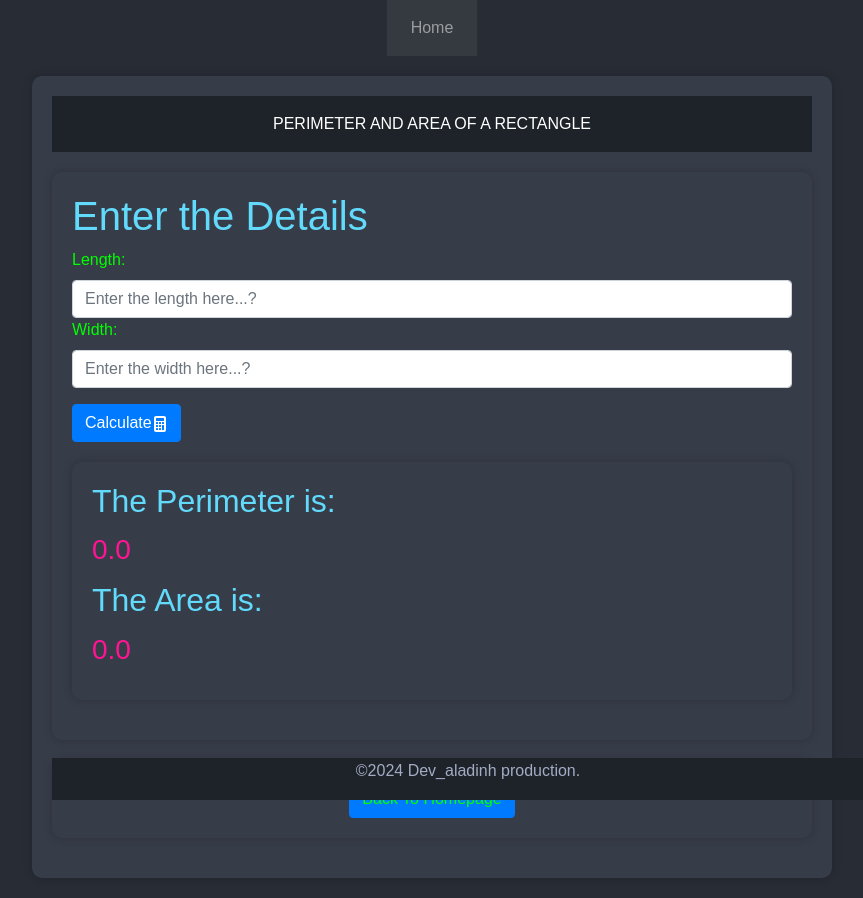
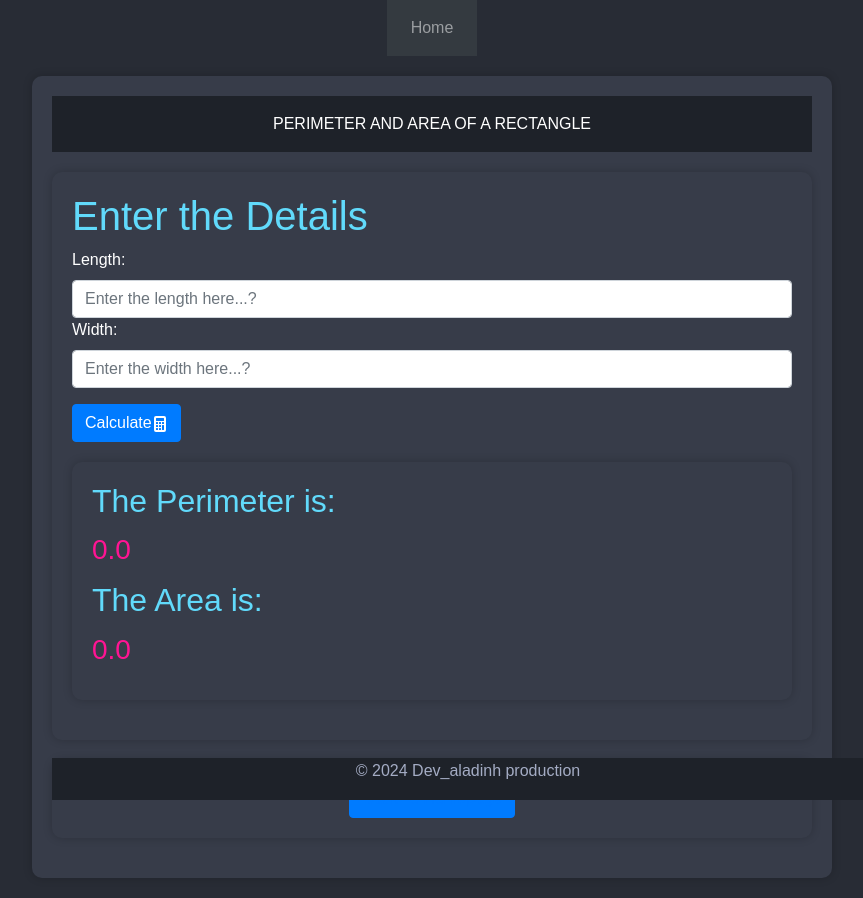
Before and after one commit to harizonelopez/web_calculator, a Flask app: page /rectangle in a window 1280 px wide. Shown: the whole page, without its empty margins (208-1071 px from the left). Run offline with Flask 3, Linux system fonts and the light colour scheme; some libraries are stand-ins or nearby versions.

Commit message:
Update rectangle.html

```diff
--- a/templates/rectangle.html
+++ b/templates/rectangle.html
@@ -7,7 +7,6 @@
 <head>
     <meta charset="UTF-8">
     <meta name="viewport" content="width=device-width, initial-scale=1.0">
-    <title>Web-app</title>
     <style>
         body {
             display: flex;
@@ -25,20 +24,6 @@
             background-color: #1e2229;
             text-align: center;
             padding: 1em;
-        }
-
-        h1, h2 {
-            color: #61dafb;
-        }
-
-        h3,h5 {
-            line-height: 1.6;
-            color: #FF1493;
-        }
-
-        p, li, tr {
-            line-height: 1.6;
-            color: #a4acc4;
         }
 
         section {
@@ -59,29 +44,26 @@
             width: 65%;
         }
 
-        a {
-            color: #00FF00;
-            text-decoration: none;
+        h1, h2 {
+            color: #61dafb;
         }
 
-        a:hover {
-            border-bottom: 2px solid #FF6347;
+        h3 {
+            line-height: 1.6;
+            color: #FF1493;
         }
 
-        label {
-            color: #00FF00;
+        p {
+            line-height: 1.6;
+            color: #a4acc4;
         }
-
     </style>
 </head>
-
 <body>
     <section>
        <header>PERIMETER AND AREA OF A RECTANGLE</header>
-
        <section>
             <h1>Enter the Details</h1>
-
             <form method="POST">
                 <div class="form-group">
                     <label for="length" class="form-label">Length: </label>
@@ -99,7 +81,6 @@
                         name="width" required
                         placeholder="Enter the width here...?">
                 </div>
-
                 <button type="submit" class="btn btn-primary" >Calculate<svg xmlns="http://www.w3.org/2000/svg" width="16" height="16" fill="currentColor" class="bi bi-calculator-fill" viewBox="0 0 16 16">
                     <path d="M2 2a2 2 0 0 1 2-2h8a2 2 0 0 1 2 2v12a2 2 0 0 1-2 2H4a2 2 0 0 1-2-2zm2 .5v2a.5.5 0 0 0 .5.5h7a.5.5 0 0 0 .5-.5v-2a.5.5 0 0 0-.5-.5h-7a.5.5 0 0 0-.5.5m0 4v1a.5.5 0 0 0 .5.5h1a.5.5 0 0 0 .5-.5v-1a.5.5 0 0 0-.5-.5h-1a.5.5 0 0 0-.5.5M4.5 9a.5.5 0 0 0-.5.5v1a.5.5 0 0 0 .5.5h1a.5.5 0 0 0 .5-.5v-1a.5.5 0 0 0-.5-.5zM4 12.5v1a.5.5 0 0 0 .5.5h1a.5.5 0 0 0 .5-.5v-1a.5.5 0 0 0-.5-.5h-1a.5.5 0 0 0-.5.5M7.5 6a.5.5 0 0 0-.5.5v1a.5.5 0 0 0 .5.5h1a.5.5 0 0 0 .5-.5v-1a.5.5 0 0 0-.5-.5zM7 9.5v1a.5.5 0 0 0 .5.5h1a.5.5 0 0 0 .5-.5v-1a.5.5 0 0 0-.5-.5h-1a.5.5 0 0 0-.5.5m.5 2.5a.5.5 0 0 0-.5.5v1a.5.5 0 0 0 .5.5h1a.5.5 0 0 0 .5-.5v-1a.5.5 0 0 0-.5-.5zM10 6.5v1a.5.5 0 0 0 .5.5h1a.5.5 0 0 0 .5-.5v-1a.5.5 0 0 0-.5-.5h-1a.5.5 0 0 0-.5.5m.5 2.5a.5.5 0 0 0-.5.5v4a.5.5 0 0 0 .5.5h1a.5.5 0 0 0 .5-.5v-4a.5.5 0 0 0-.5-.5z"/>
                   </svg></button>
@@ -108,23 +89,18 @@
             <section>
                 <h2>The Perimeter is:</h2>
                 <h3> {{ perimeter }} </h3>
-
                 <h2>The Area is:</h2>
                 <h3> {{ area }} </h3>
             </section>
-
        </section>
 
        <section align="center">
             <button class="btn btn-primary"><a href="{{ url_for('home' ) }}">Back To Homepage</a></button>
        </section>
-
         <footer>
-            <p>&copy;2024 Dev_aladinh production.</p>
+            <p>&copy; 2024 Dev_aladinh production</p>
         </footer>
-
     </section>
 </body>
 </html>
-
 {% endblock %}
```
